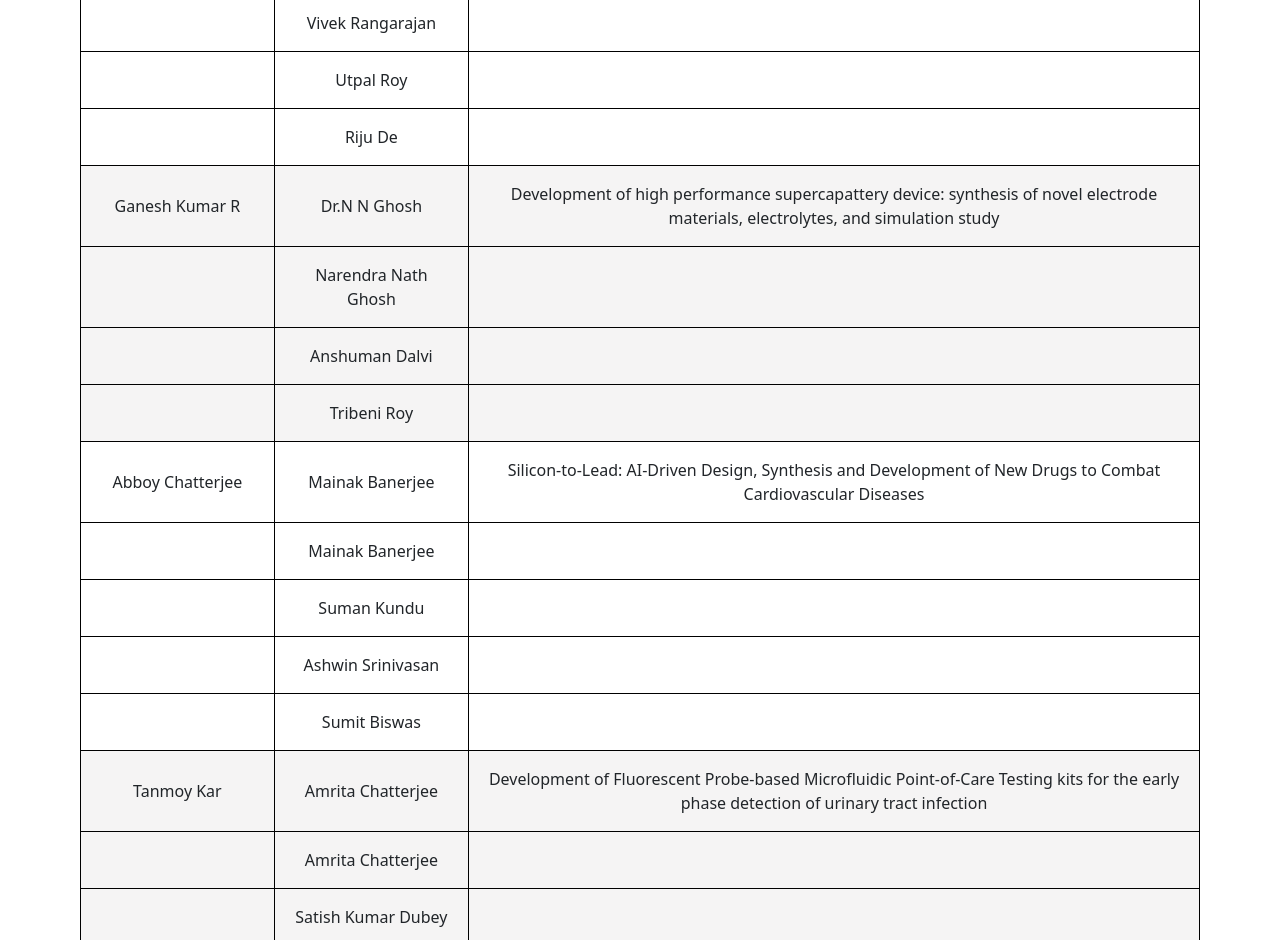
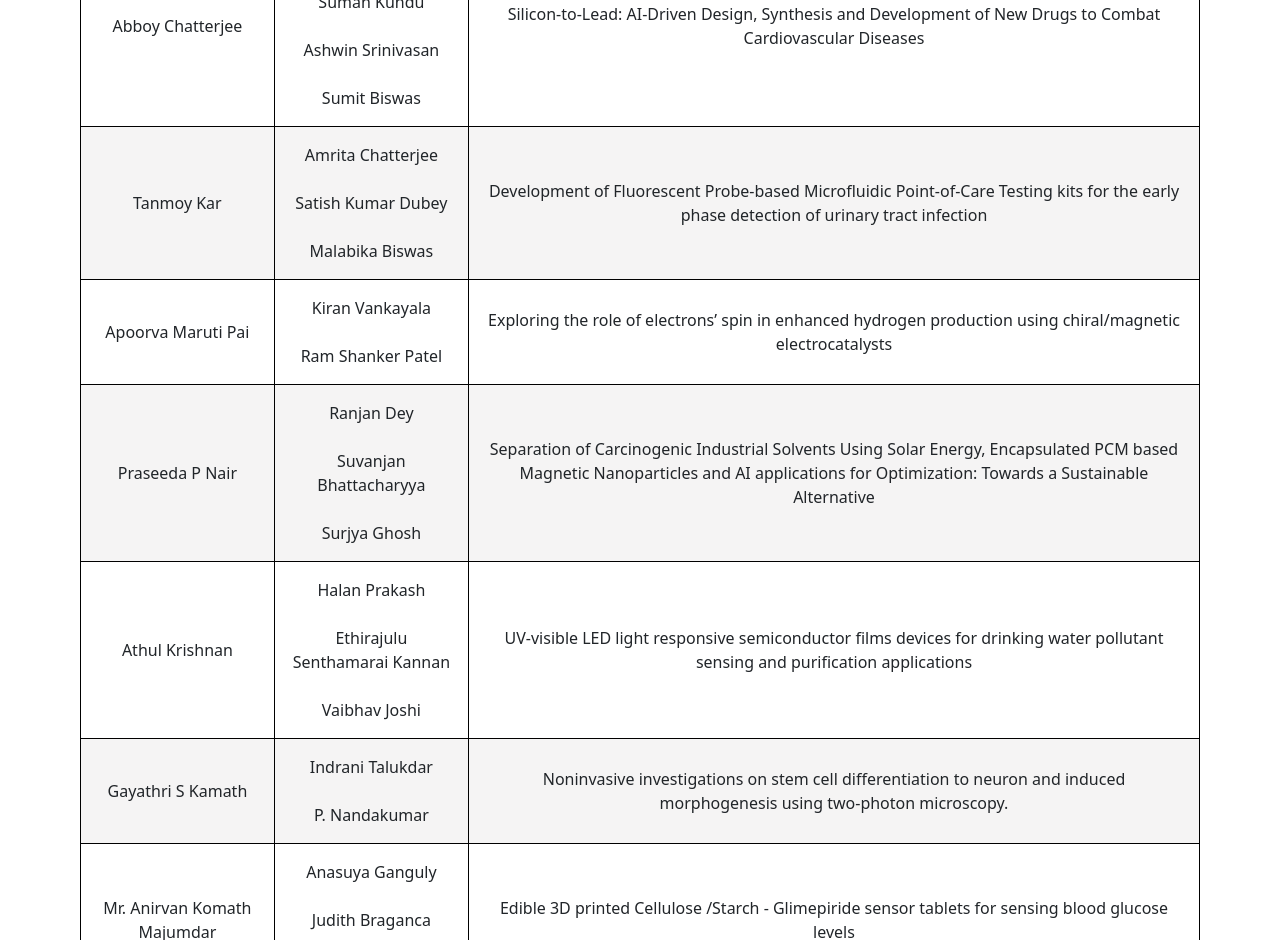
Before and after one commit to PriyanshuShekhar10/sire-cdrf, a React (Create React App) app: page /scholar in a window 1280 px wide. Shown: the part 1860-2800 px from the top of the page. Built offline with nearby package versions, Linux system fonts and the light colour scheme.

Commit message:
supervisors seperation removed

```diff
--- a/src/Pages/ScholarTable/ScholarDataTable.js
+++ b/src/Pages/ScholarTable/ScholarDataTable.js
@@ -18,44 +18,39 @@ const SimpleTable = ({ data }) => {
     headerCell: {
       backgroundColor: "#ffc124",
       color: "black",
+      border: "1px solid #000000",
     },
     row: {},
-    indentCell: {
-      paddingLeft: "20px",
-    },
   };
 
   const renderRows = (item, index) => {
     const backgroundColor = alternate ? "#F5F4F4" : "#ffffff";
-    const supervisors = Object.values(item.Supervisor);
-    const rows = [];
+    // Combine all supervisors into one JSX element with <br> tags between names
+    const supervisors = Object.values(item.Supervisor).map(
+      (supervisor, idx, array) => (
+        <React.Fragment key={idx}>
+          {supervisor}
+          {idx < array.length - 1 && (
+            <>
+              <br />
+              <br />
+            </>
+          )}
+        </React.Fragment>
+      )
+    );
 
-    rows.push(
+    const row = (
       <tr key={`person-${index}`} style={{ ...styles.row, backgroundColor }}>
         <td style={styles.cell}>{item.Name}</td>
-        <td style={styles.cell}>{supervisors[0] || ""}</td>
+        <td style={styles.cell}>{supervisors}</td>
         <td style={styles.cell}>{item.Project_Title}</td>
       </tr>
     );
 
-    if (supervisors.length > 1) {
-      supervisors.slice(1).forEach((supervisor, subIndex) => {
-        rows.push(
-          <tr
-            key={`supervisor-${index}-${subIndex}`}
-            style={{ ...styles.row, backgroundColor }}
-          >
-            <td style={{ ...styles.cell, ...styles.indentCell }}></td>
-            <td style={styles.cell}>{supervisor}</td>
-            <td style={styles.cell}></td>
-          </tr>
-        );
-      });
-    }
+    alternate = !alternate; // Toggle background color for the next row
 
-    if (item.Name) alternate = !alternate;
-
-    return rows;
+    return row;
   };
 
   return (
--- a/src/Pages/ScholarTable/ScholarTable.js
+++ b/src/Pages/ScholarTable/ScholarTable.js
@@ -1,3 +1,5 @@
+//ScholarTable.js
+
 import React from "react";
 import ScholarDataTable from "./ScholarDataTable";
 import cdrfdata from "./data/modified_corrected_combined_cdrf_details.json";
--- a/src/Pages/ScholarTable/data/modified_corrected_combined_cdrf_details.json
+++ b/src/Pages/ScholarTable/data/modified_corrected_combined_cdrf_details.json
@@ -37,7 +37,6 @@
     {
         "Name": "Gowri Krishnan",
         "Supervisor": {
-            "1": "Anurag Nishad",
             "2": "Anurag Nishad",
             "3": "Ganesh M. Bapat"
         },
@@ -46,7 +45,7 @@
     {
         "Name": "Mr. Neeraj Kumar Bhaskar",
         "Supervisor": {
-            "1": "M K Deshmukh",
+
             "2": "Mukund Keshavrao Deshmukh",
             "3": "Sampatrao Dagu Manjare",
             "4": "Chandradew Sharma",
@@ -59,7 +58,7 @@
     {
         "Name": "Ashwini Padole",
         "Supervisor": {
-            "1": "Vivek R",
+
             "2": "Vivek Rangarajan",
             "3": "Utpal Roy",
             "4": "Riju De"
@@ -69,7 +68,7 @@
     {
         "Name": "Ganesh Kumar R",
         "Supervisor": {
-            "1": " Dr.N N Ghosh",
+
             "2": "Narendra Nath Ghosh",
             "3": "Anshuman Dalvi",
             "4": "Tribeni Roy"
@@ -79,7 +78,7 @@
     {
         "Name": "Abboy Chatterjee",
         "Supervisor": {
-            "1": "Mainak Banerjee",
+
             "2": "Mainak Banerjee",
             "3": "Suman Kundu",
             "4": "Ashwin Srinivasan",
@@ -90,7 +89,7 @@
     {
         "Name": "Tanmoy Kar",
         "Supervisor": {
-            "1": "Amrita Chatterjee",
+
             "2": "Amrita Chatterjee",
             "3": "Satish Kumar Dubey",
             "4": "Malabika Biswas"
@@ -100,7 +99,7 @@
     {
         "Name": "Apoorva Maruti Pai",
         "Supervisor": {
-            "1": "Kiran Vankayala",
+
             "2": "Kiran Vankayala",
             "3": "Ram Shanker Patel"
         },
@@ -109,7 +108,7 @@
     {
         "Name": "Praseeda P Nair",
         "Supervisor": {
-            "1": "Ranjan Dey",
+
             "2": "Ranjan Dey",
             "3": "Suvanjan Bhattacharyya",
             "4": "Surjya Ghosh"
@@ -119,7 +118,7 @@
     {
         "Name": "Athul Krishnan",
         "Supervisor": {
-            "1": "Dr.Halan Prakash",
+
             "2": "Halan Prakash",
             "3": "Ethirajulu Senthamarai Kannan",
             "4": "Vaibhav Joshi"
@@ -129,7 +128,7 @@
     {
         "Name": "Gayathri S Kamath",
         "Supervisor": {
-            "1": "Indrani Talukdar",
+
             "2": "Indrani Talukdar",
             "3": "P. Nandakumar"
         },
@@ -138,7 +137,7 @@
     {
         "Name": "Mr. Anirvan Komath Majumdar",
         "Supervisor": {
-            "1": "Anasuya Ganguly",
+
             "2": "Anasuya Ganguly",
             "3": "Judith Braganca",
             "4": "Hemant Rathore"
@@ -148,7 +147,7 @@
     {
         "Name": "Mani Bhushan",
         "Supervisor": {
-            "1": "Rudra Prasad Pradhan",
+
             "2": "Rudra Prasad Pradhan",
             "3": "Arun Kumar Giri",
             "4": "Hemant Rathore"
@@ -175,7 +174,7 @@
     {
         "Name": "Ms. Bidisha Mondal",
         "Supervisor": {
-            "1": "Anirban Roy",
+
             "2": "Anirban Roy",
             "3": "Snehanshu Saha",
             "4": "Santonu Sarkar"
```
